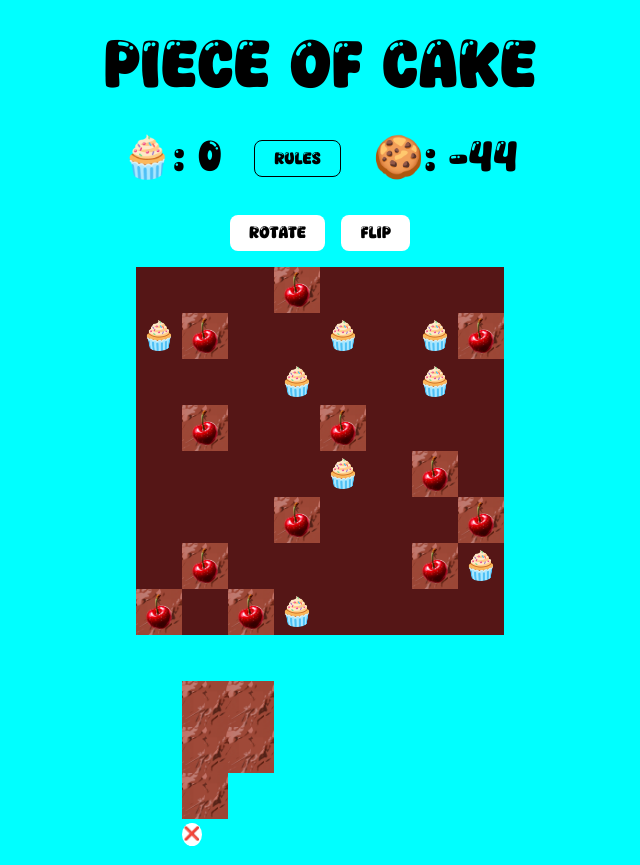
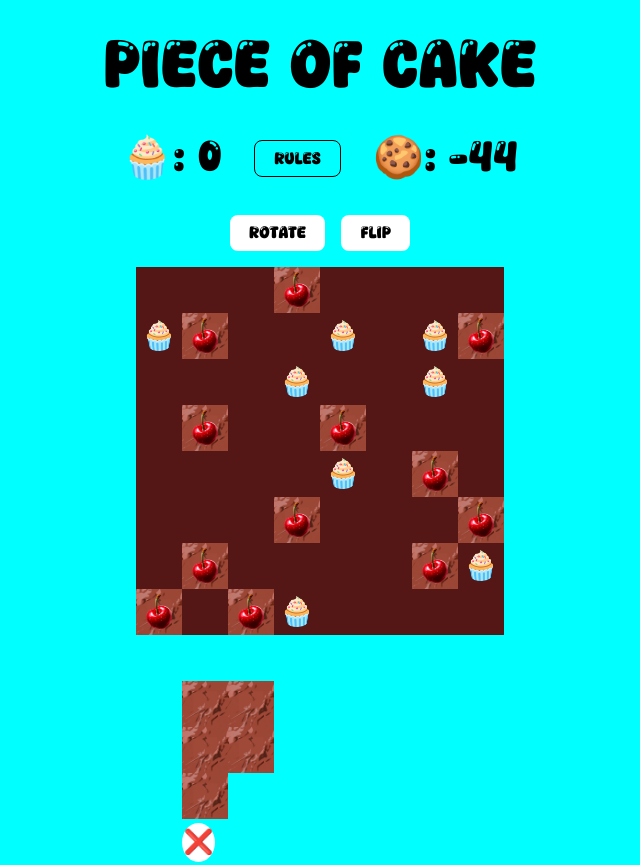
Before and after one commit to marcobaass/piece-of-cake, a React (Vite) app: page / in a window 1280 px wide. Shown: the whole page, without its empty margins (320-960 px from the left). Built offline with nearby package versions, Linux system fonts and the light colour scheme.

Commit message:
shape button size

```diff
--- a/src/components/PlayerUI/PlayerUI.jsx
+++ b/src/components/PlayerUI/PlayerUI.jsx
@@ -33,7 +33,7 @@ export default function PlayerUI({
             onClick={handleModal}
             className={styles.rulesBtn}
           >
-            rules
+            <p>rules</p>
           </button>
           <h2>🍪: {score}</h2>
         </div>
--- a/src/components/ShapeSelection/ShapeSelection.module.css
+++ b/src/components/ShapeSelection/ShapeSelection.module.css
@@ -33,14 +33,14 @@
 button.valid {
   margin-top: 0.25rem;
   border-radius: 100%;
-  font-size: 0.825rem;
+  font-size: 1.5rem;
   padding: 0.1rem 0.35rem;
   color: green;
 }
 
 .invalid {
   display: inline-block;
-  font-size: 0.825rem;
+  font-size: 1.5rem;
   padding: 0.1rem;
   margin-top: 0.25rem;
   color: red;
```
